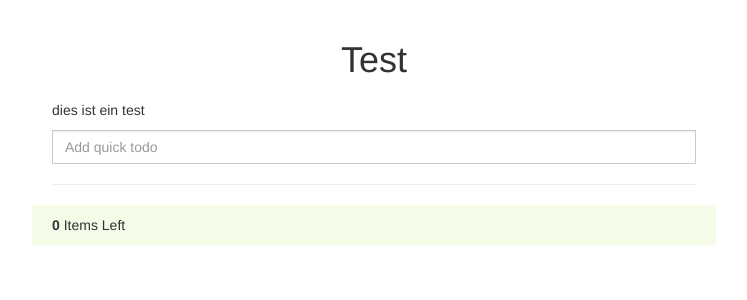
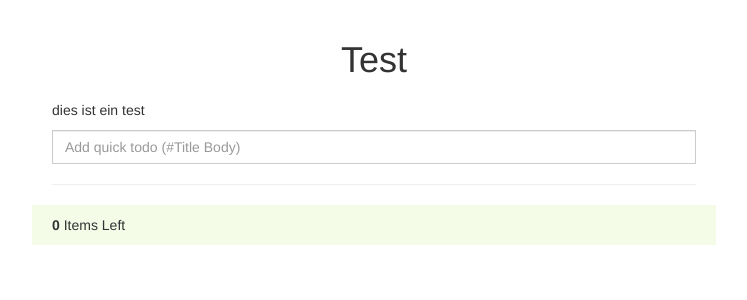
Before and after one commit to paulbellmann/ojuice, a Django app: page /blog/test/ in a window 1280 px wide. Shown: the part 52-352 px from the top of the page, without its empty margins (266-1013 px from the left). Run offline with Django 3.2, Linux system fonts and the light colour scheme; some libraries are stand-ins or nearby versions.

Commit message:
+ quick todo: seperate after #

```diff
--- a/blog/templates/index.html
+++ b/blog/templates/index.html
@@ -24,14 +24,15 @@
                  <h1>{{title}}</h1>
                  <p>{{ discription }}</p>
                  <form action="{% url 'create' %}">
-                    <input name="title" type="text" class="form-control add-todo" placeholder="Add quick todo">
+                    <input name="title" type="text" class="form-control add-todo" placeholder="Add quick todo (#Title Body)">
+                    <input name="quick" type="hidden" value="1">
                     <input name="body" type="hidden" value=" ">
                  </form>
 
-                        <hr>
-                        <ul id="sortable" class="list-unstyled">
-                        {% for todo in todos %}
-                        <li class="ui-state-default">
+                            <hr>
+                            <ul id="sortable" class="list-unstyled">
+                            {% for todo in todos %}
+                            <li class="ui-state-default">
                             <div class="checkbox">
                                 <label>
                                     {% if todo.checked %}
--- a/blog/views.py
+++ b/blog/views.py
@@ -49,8 +49,12 @@ def new(request):
 @login_required
 def create_todo(request):
     todo = Todo()
-    todo.title = request.GET['title']
-    todo.body = request.GET['body']
+    if int(request.GET['quick']) == 1 and '#' in request.GET['title']:
+        todo.title = request.GET['title'].split("#")[1].split(" ")[0]
+        todo.body = request.GET['title'].split(" ")[1]
+    else:
+        todo.title = request.GET['title']
+        todo.body = request.GET['body']
     todo.owner = request.user
     if todo.title and todo.body:
         todo.save()
```
Also changed, not shown: db.sqlite3.
